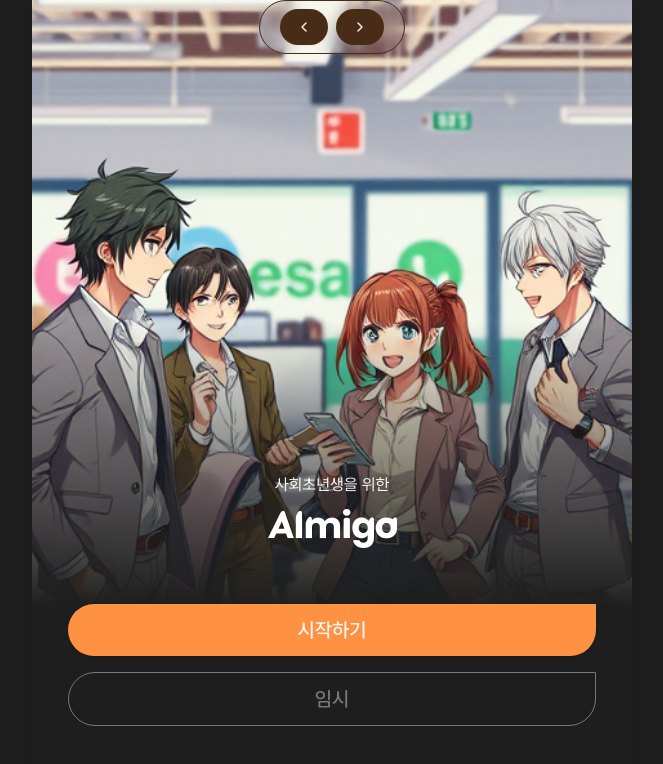
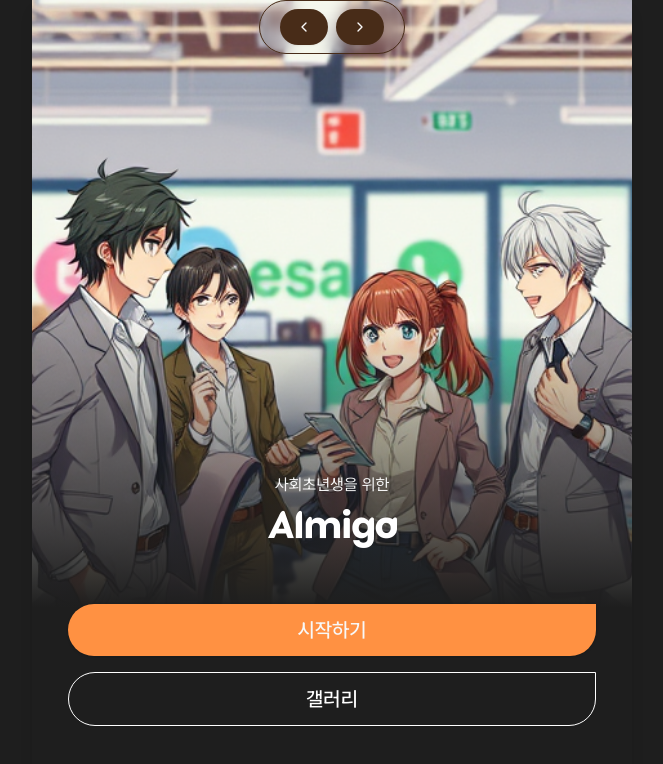
Before and after one commit to AI-hellothon-2024/AI-hellothon-2024, a Next.js app in the folder FE/: page / in a window 1280 px wide. Shown: the top 764 px of the page, without its empty margins (308-971 px from the left). Built offline with nearby package versions, Linux system fonts and the light colour scheme.

Commit message:
feat: 홈 화면 갤러리 진입점

```diff
--- a/FE/src/app/page.tsx
+++ b/FE/src/app/page.tsx
@@ -6,6 +6,7 @@ import { MotionDiv } from "@/components/motion";
 import { useState } from "react";
 import Image from "next/image";
 import { ChevronLeft, ChevronRight } from "lucide-react";
+import GalleryButton from "@/components/feature/main/GalleryButton";
 
 export default function Home() {
   const [bg, setBg] = useState(1);
@@ -63,16 +64,7 @@ export default function Home() {
           >
             <Link href={"/info"}>시작하기</Link>
           </Button>
-          <Button
-            // asChild
-            variant={"outline"}
-            disabled
-            className="rounded-full rounded-tr-none text-xl font-medium h-auto py-3 text-white bg-transparent border-current disabled:opacity-40"
-          >
-            {/* <Link href={"/info"}> */}
-            임시
-            {/* </Link> */}
-          </Button>
+          <GalleryButton />
         </div>
       </div>
     </MotionDiv>
--- /dev/null
+++ b/FE/src/components/feature/main/GalleryButton.tsx
@@ -0,0 +1,25 @@
+"use client";
+
+import Link from "next/link";
+import { Button } from "@/components/ui/button";
+import { useAtomValue } from "jotai";
+import { userIdAtom } from "@/app/store/userAtom";
+import { useCollection } from "@/api/useCollection";
+
+const GalleryButton = () => {
+  const userId = useAtomValue(userIdAtom);
+  const { data } = useCollection({ userId });
+
+  return (
+    <Button
+      asChild
+      variant={"outline"}
+      disabled={!data || data?.result.length === 0}
+      className="rounded-full rounded-tr-none text-xl font-medium h-auto py-3 text-white bg-transparent border-current disabled:opacity-40"
+    >
+      <Link href={"/gallery"}>갤러리</Link>
+    </Button>
+  );
+};
+
+export default GalleryButton;
```
